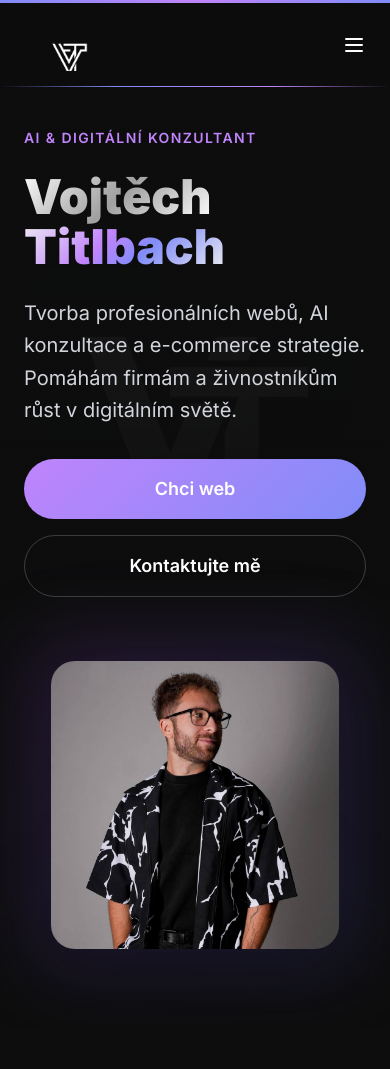
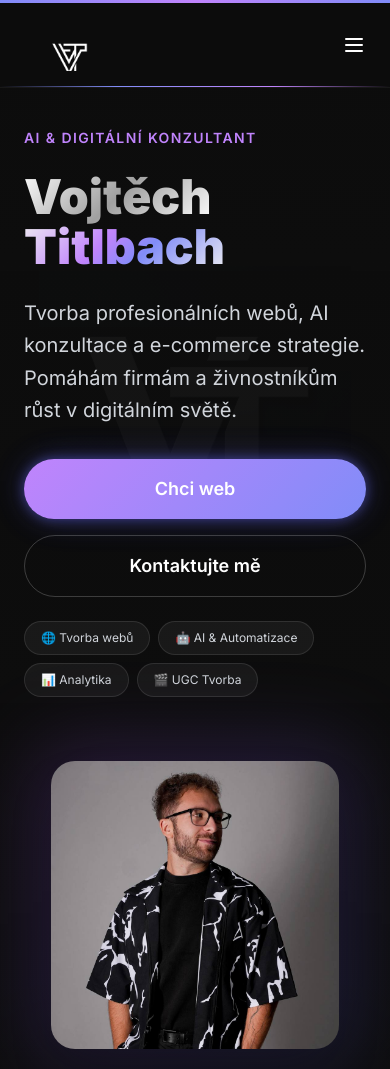
Before and after one commit to VOJTA-ALTISPORT/vt-creator, a Flask app: page / in a window 390 px wide. Shown: the top 1069 px of the page. Run offline with Flask 3, Linux system fonts and the light colour scheme; some libraries are stand-ins or nearby versions.

Commit message:
Fix: navbar solidní pozadí, mobilní menu neprůhledné, rychlá tlačítka na mobilu, "naší" -> "mé"
Co-Authored-By: Claude Opus 4.6 (1M context) <noreply@anthropic.com>

```diff
--- a/templates/base.html
+++ b/templates/base.html
@@ -249,7 +249,7 @@
     <img src="{{ url_for('static', filename='hero-bg.png') }}" alt="" class="hero-watermark" aria-hidden="true">
 
     <!-- Navigation -->
-    <nav class="fixed top-[3px] w-full z-50 nav-blur bg-brand-900/80">
+    <nav class="fixed top-[3px] w-full z-50 nav-blur bg-brand-900/95 border-b border-white/5">
         <div class="max-w-7xl mx-auto px-6 py-4 flex items-center justify-between">
             <a href="{{ url_for('index') }}" class="flex items-center gap-3">
                 <img src="{{ url_for('static', filename='logo_white.png') }}" alt="VT" class="logo-img">
@@ -274,7 +274,7 @@
     </nav>
 
     <!-- Mobile menu -->
-    <div id="mobileMenu" class="mobile-menu fixed inset-0 z-40 bg-brand-900/98 flex flex-col items-center justify-center gap-8 md:hidden">
+    <div id="mobileMenu" class="mobile-menu fixed inset-0 z-40 bg-brand-950 flex flex-col items-center justify-center gap-8 md:hidden" style="background: #080808;">
         <button class="absolute top-5 right-6 text-white" onclick="document.getElementById('mobileMenu').classList.remove('open')">
             <svg class="w-7 h-7" fill="none" stroke="currentColor" viewBox="0 0 24 24">
                 <path stroke-linecap="round" stroke-linejoin="round" stroke-width="2" d="M6 18L18 6M6 6l12 12"/>
--- a/templates/index.html
+++ b/templates/index.html
@@ -23,8 +23,15 @@
                     </p>
                 </div>
                 <div class="flex flex-col sm:flex-row gap-4 reveal delay-2">
-                    <a href="{{ url_for('weby') }}" class="btn-primary px-8 py-4 rounded-full text-center font-semibold text-lg">Chci web</a>
+                    <a href="{{ url_for('weby') }}" class="btn-primary btn-glow px-8 py-4 rounded-full text-center font-semibold text-lg">Chci web</a>
                     <a href="{{ url_for('kontakt') }}" class="btn-secondary px-8 py-4 rounded-full text-center font-semibold text-lg">Kontaktujte mě</a>
+                </div>
+                <!-- Rychlá tlačítka na mobilu -->
+                <div class="flex flex-wrap gap-2 mt-6 md:hidden reveal delay-3">
+                    <a href="{{ url_for('weby') }}" class="bg-white/5 border border-white/10 px-4 py-2 rounded-full text-xs text-gray-300 hover:bg-white/10 transition">🌐 Tvorba webů</a>
+                    <a href="{{ url_for('ai_automatizace') }}" class="bg-white/5 border border-white/10 px-4 py-2 rounded-full text-xs text-gray-300 hover:bg-white/10 transition">🤖 AI & Automatizace</a>
+                    <a href="{{ url_for('sluzby') }}" class="bg-white/5 border border-white/10 px-4 py-2 rounded-full text-xs text-gray-300 hover:bg-white/10 transition">📊 Analytika</a>
+                    <a href="{{ url_for('ugc') }}" class="bg-white/5 border border-white/10 px-4 py-2 rounded-full text-xs text-gray-300 hover:bg-white/10 transition">🎬 UGC Tvorba</a>
                 </div>
             </div>
             <div class="reveal-right delay-2 flex justify-center lg:justify-end">
@@ -124,7 +131,7 @@
     <div class="max-w-7xl mx-auto px-6">
         <div class="text-center mb-20 reveal">
             <p class="text-purple-400 text-sm font-semibold tracking-widest uppercase mb-4">Portfolio</p>
-            <h2 class="text-4xl md:text-5xl font-bold gradient-text">Ukázky naší práce</h2>
+            <h2 class="text-4xl md:text-5xl font-bold gradient-text">Ukázky mé práce</h2>
         </div>
 
         <div class="grid md:grid-cols-3 gap-10">
```
Also changed, not shown: 1 other file.
